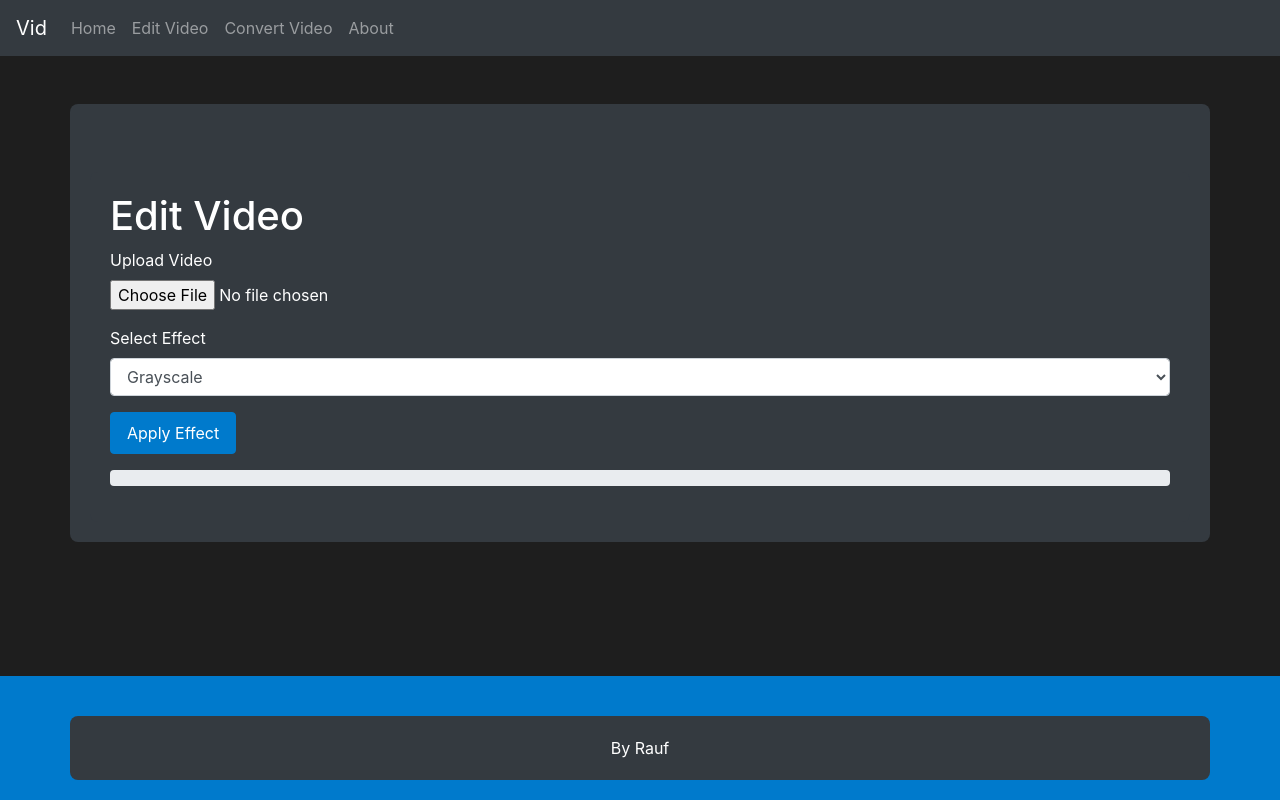
After one commit to Raufjatoi/vid-2.0, a Flask app: page /edit in a window 1280 px wide. The commit adds this page. Run offline with Flask 3, Linux system fonts and the light colour scheme; some libraries are stand-ins or nearby versions.

Commit message:
almost 80 per

```diff
--- a/app.py
+++ b/app.py
@@ -1,33 +1,41 @@
-# app.py
-from flask import Flask, render_template, request, redirect, url_for
+from flask import Flask, render_template, request, redirect, url_for, send_from_directory, jsonify
 from pytube import YouTube
 import os
 from apiclient.discovery import build
+from moviepy.editor import VideoFileClip, vfx
 
 app = Flask(__name__, static_folder='static')
 
 UPLOAD_FOLDER = 'uploads'
+PROCESSED_FOLDER = 'processed'
+AUDIO_FOLDER = 'audio'
 app.config['UPLOAD_FOLDER'] = UPLOAD_FOLDER
+app.config['PROCESSED_FOLDER'] = PROCESSED_FOLDER
+app.config['AUDIO_FOLDER'] = AUDIO_FOLDER
+
+# Ensure the folders exist
+os.makedirs(UPLOAD_FOLDER, exist_ok=True)
+os.makedirs(PROCESSED_FOLDER, exist_ok=True)
+os.makedirs(AUDIO_FOLDER, exist_ok=True)
 
 # YouTube Data API key
 API_KEY = 'AIzaSyCkv1WqlKPN6sUajP3OhmYnUvUZ4UOa_zQ'
 
+# Video editing progress
+progress = {}
+
 def get_recommendations(max_results=6):
-    # Initialize YouTube Data API client
     youtube = build('youtube', 'v3', developerKey=API_KEY)
-
-    # Fetch recommended videos
     request = youtube.videos().list(
         part='snippet',
-        chart='mostPopular',  # You can change this to 'trending' or other options
-        maxResults=max_results  # Number of recommended videos to fetch
+        chart='mostPopular',
+        maxResults=max_results
     )
     response = request.execute()
     return response['items']
 
 @app.route('/')
 def index():
-    # Get recommended YouTube videos
     videos = get_recommendations()
     return render_template('index.html', videos=videos)
 
@@ -37,51 +45,94 @@ def play_video():
     recommended_videos = []
 
     if 'video' in request.files:
-        # Handle uploaded video
         file = request.files['video']
         if file.filename == '':
             return redirect(request.url)
         filename = file.filename
         file_path = os.path.join(app.config['UPLOAD_FOLDER'], filename)
-        if not os.path.exists(app.config['UPLOAD_FOLDER']):
-            os.makedirs(app.config['UPLOAD_FOLDER'])
         file.save(file_path)
         video_url = url_for('static', filename=f'uploads/{filename}')
 
     elif 'youtube_url' in request.form:
-        # Handle YouTube video URL
         youtube_url = request.form['youtube_url']
         yt = YouTube(youtube_url)
-        video_title = yt.title
         video_url = yt.streams.filter(progressive=True, file_extension='mp4').first().url
-        recommended_videos = get_recommendations()  # Fetch recommended videos for display
+        recommended_videos = get_recommendations()
 
     return render_template('player.html', video_url=video_url, recommended_videos=recommended_videos)
 
 @app.route('/generate-more', methods=['POST'])
 def generate_more():
-    # Get additional recommendations
-    videos = get_recommendations(max_results=100)  # Fetch 6 more recommendations
+    videos = get_recommendations(max_results=100)
     return render_template('index.html', videos=videos)
 
 @app.route('/search', methods=['POST'])
-def search_videos(search_query):
-    # Initialize YouTube Data API client
+def search_videos():
+    search_query = request.form['search_query']
     youtube = build('youtube', 'v3', developerKey=API_KEY)
-
-    # Search for videos
     request = youtube.search().list(
         q=search_query,
         part='snippet',
         type='video',
-        maxResults=6  # Number of search results to fetch
+        maxResults=6
     )
     response = request.execute()
-    return response['items']
+    videos = response['items']
+    return render_template('index.html', videos=videos)
 
 @app.route('/about')
 def about():
     return render_template('about.html')
 
+@app.route('/edit')
+def edit():
+    return render_template('edit.html')
+
+@app.route('/convert')
+def convert():
+    return render_template('convert.html')
+
+@app.route('/edit-video', methods=['POST'])
+def edit_video():
+    uploaded_file = request.files['video']
+    effect = request.form['effect']
+
+    if uploaded_file.filename == '':
+        return redirect(url_for('edit'))
+
+    video_path = os.path.join(app.config['UPLOAD_FOLDER'], uploaded_file.filename)
+    uploaded_file.save(video_path)
+
+    processed_path = os.path.join(app.config['PROCESSED_FOLDER'], uploaded_file.filename)
+
+    clip = VideoFileClip(video_path)
+    if effect == 'grayscale':
+        clip = clip.fx(vfx.blackwhite)
+    elif effect == 'blur':
+        clip = clip.fx(vfx.gaussian_blur)
+    elif effect == 'speed':
+        clip = clip.fx(vfx.speedx, factor=2)
+
+    clip.write_videofile(processed_path, logger=None)
+
+    return send_from_directory(app.config['PROCESSED_FOLDER'], uploaded_file.filename)
+
+@app.route('/convert-video', methods=['POST'])
+def convert_video():
+    uploaded_file = request.files['video']
+
+    if uploaded_file.filename == '':
+        return redirect(url_for('convert'))
+
+    video_path = os.path.join(app.config['UPLOAD_FOLDER'], uploaded_file.filename)
+    uploaded_file.save(video_path)
+
+    audio_path = os.path.join(app.config['AUDIO_FOLDER'], f"{os.path.splitext(uploaded_file.filename)[0]}.mp3")
+
+    clip = VideoFileClip(video_path)
+    clip.audio.write_audiofile(audio_path)
+
+    return send_from_directory(app.config['AUDIO_FOLDER'], f"{os.path.splitext(uploaded_file.filename)[0]}.mp3")
+
 if __name__ == '__main__':
     app.run(debug=True)
--- /dev/null
+++ b/templates/edit.html
@@ -0,0 +1,68 @@
+{% extends "layout.html" %}
+
+{% block title %}Edit Video - Vid Player{% endblock %}
+
+{% block content %}
+<div class="container mt-5">
+    <h1>Edit Video</h1>
+    <form id="editForm" action="/edit-video" method="post" enctype="multipart/form-data">
+        <div class="form-group">
+            <label for="video">Upload Video</label>
+            <input type="file" class="form-control-file" id="video" name="video">
+        </div>
+        <div class="form-group">
+            <label for="effect">Select Effect</label>
+            <select class="form-control" id="effect" name="effect">
+                <option value="grayscale">Grayscale</option>
+                <option value="blur">Blur</option>
+                <option value="speed">Speed Up</option>
+            </select>
+        </div>
+        <button type="submit" class="btn btn-primary">Apply Effect</button>
+    </form>
+    <div id="progress" class="mt-3">
+        <div class="progress">
+            <div class="progress-bar" role="progressbar" style="width: 0%;" aria-valuenow="0" aria-valuemin="0" aria-valuemax="100">0%</div>
+        </div>
+    </div>
+    <div id="result" class="mt-3">
+        <!-- This section will be updated with the edited video and download button -->
+    </div>
+</div>
+<script>
+document.getElementById('editForm').addEventListener('submit', function(event) {
+    event.preventDefault();
+    const formData = new FormData(this);
+
+    const xhr = new XMLHttpRequest();
+    xhr.open('POST', '/edit-video', true);
+
+    xhr.upload.addEventListener('progress', function(e) {
+        if (e.lengthComputable) {
+            const percentComplete = (e.loaded / e.total) * 100;
+            const progressBar = document.querySelector('.progress-bar');
+            progressBar.style.width = percentComplete + '%';
+            progressBar.setAttribute('aria-valuenow', percentComplete);
+            progressBar.textContent = percentComplete.toFixed(2) + '%';
+        }
+    });
+
+    xhr.onload = function() {
+        if (xhr.status === 200) {
+            const response = JSON.parse(xhr.responseText);
+            const resultDiv = document.getElementById('result');
+            resultDiv.innerHTML = `
+                <video controls>
+                    <source src="${response.edited_video_url}" type="video/mp4">
+                </video>
+                <a href="${response.edited_video_url}" download="${response.filename}" class="btn btn-success mt-3">Download Edited Video</a>
+            `;
+        } else {
+            alert('Error editing the video. Please try again.');
+        }
+    };
+
+    xhr.send(formData);
+});
+</script>
+{% endblock %}
--- a/templates/layout.html
+++ b/templates/layout.html
@@ -9,7 +9,7 @@
 </head>
 <body>
     <nav class="navbar navbar-expand-lg navbar-dark bg-dark">
-        <a class="navbar-brand" href="#">Vid Player</a>
+        <a class="navbar-brand" href="#">Vid </a>
         <button class="navbar-toggler" type="button" data-toggle="collapse" data-target="#navbarSupportedContent" aria-controls="navbarSupportedContent" aria-expanded="false" aria-label="Toggle navigation">
             <span class="navbar-toggler-icon"></span>
         </button>
```
Also changed, not shown: templates/convert.html (added, +41 -0 lines), 5 other files.
